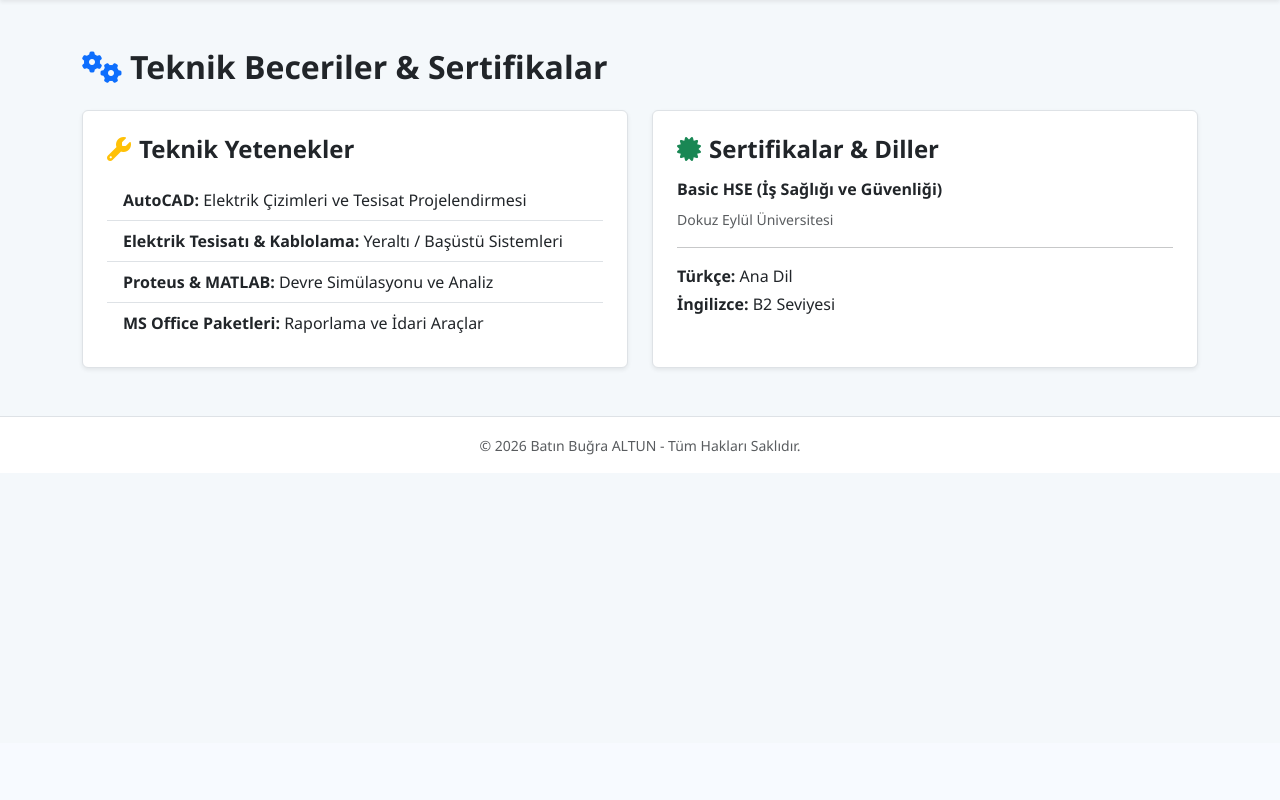
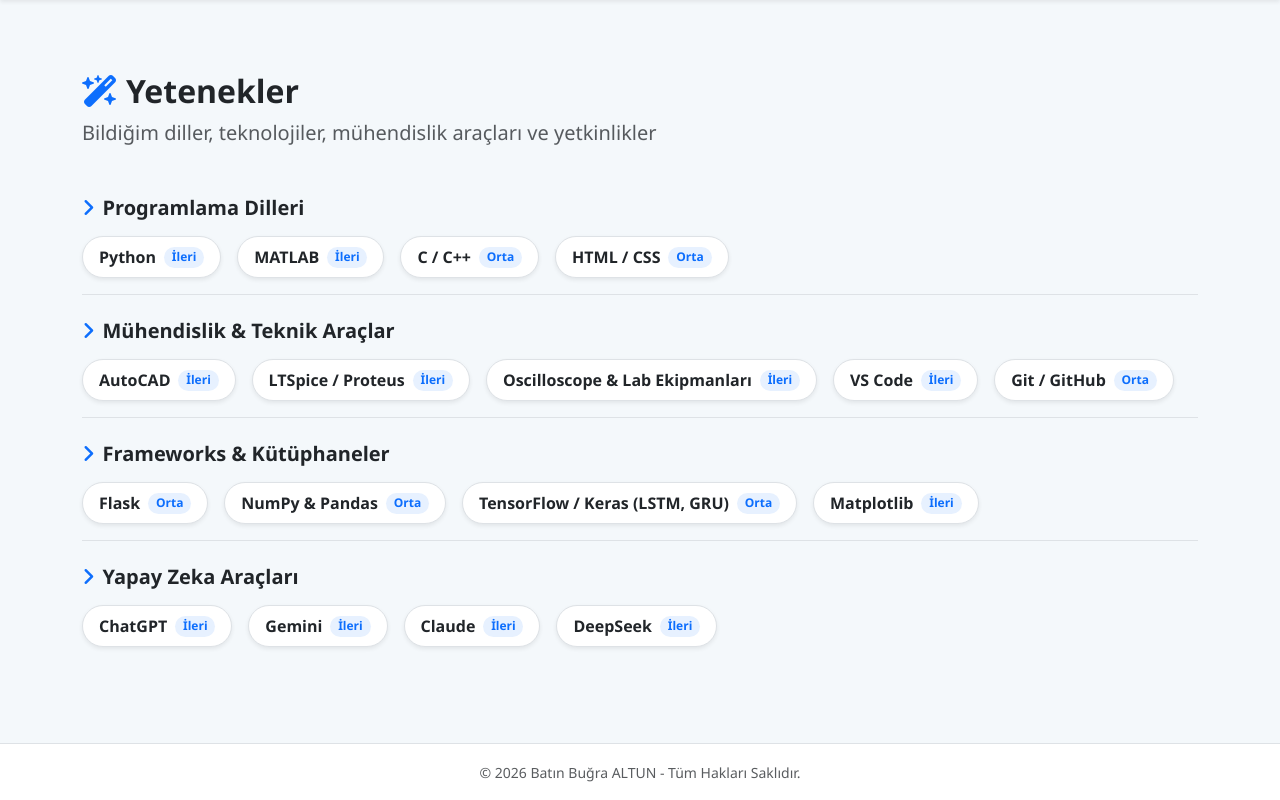
Before and after one commit to batinbugraaltun-dev/benim-cv-sitem, a Flask app: page /yetenekler in a window 1280 px wide. Shown: the part 57-857 px from the top of the page. Before the commit the page ends 512 px from the top, so only its background shows below. Run offline with Flask 3, Linux system fonts and the light colour scheme.

Commit message:
Yetenekler sayfasi yeni pill formatinda guncellendi

```diff
--- a/templates/yetenekler.html
+++ b/templates/yetenekler.html
@@ -1,36 +1,119 @@
 {% extends "base.html" %}
 
 {% block content %}
-<div class="container my-5">
-    <h2 class="fw-bold mb-4 text-dark"><i class="fa-solid fa-gears text-primary me-2"></i>Teknik Beceriler & Sertifikalar</h2>
+<div class="container my-5 py-4">
 
-    <div class="row g-4">
-        <div class="col-md-6">
-            <div class="p-4 bg-white rounded shadow-sm border h-100">
-                <h4 class="fw-bold text-dark mb-3"><i class="fa-solid fa-wrench text-warning me-2"></i>Teknik Yetenekler</h4>
-                <ul class="list-group list-group-flush">
-                    <li class="list-group-item"><strong>AutoCAD:</strong> Elektrik Çizimleri ve Tesisat Projelendirmesi</li>
-                    <li class="list-group-item"><strong>Elektrik Tesisatı & Kablolama:</strong> Yeraltı / Başüstü Sistemleri</li>
-                    <li class="list-group-item"><strong>Proteus & MATLAB:</strong> Devre Simülasyonu ve Analiz</li>
-                    <li class="list-group-item"><strong>MS Office Paketleri:</strong> Raporlama ve İdari Araçlar</li>
-                </ul>
+    <!-- Sayfa Başlığı -->
+    <div class="mb-5">
+        <h2 class="fw-bold text-dark d-flex align-items-center gap-2">
+            <i class="fa-solid fa-wand-magic-sparkles text-primary"></i> Yetenekler
+        </h2>
+        <p class="text-muted fs-5">Bildiğim diller, teknolojiler, mühendislik araçları ve yetkinlikler</p>
+    </div>
+
+    <!-- 1. Programlama Dilleri -->
+    <div class="mb-4 pb-3 border-bottom">
+        <h5 class="fw-bold text-dark mb-3 d-flex align-items-center gap-2">
+            <i class="fa-solid fa-angle-right text-primary"></i> Programlama Dilleri
+        </h5>
+        <div class="d-flex flex-wrap gap-3">
+            <div class="bg-white px-3 py-2 rounded-pill border shadow-sm d-flex align-items-center gap-2">
+                <span class="fw-semibold text-dark">Python</span>
+                <span class="badge rounded-pill text-primary" style="background-color: #e7f1ff;">İleri</span>
             </div>
-        </div>
-
-        <div class="col-md-6">
-            <div class="p-4 bg-white rounded shadow-sm border h-100">
-                <h4 class="fw-bold text-dark mb-3"><i class="fa-solid fa-certificate text-success me-2"></i>Sertifikalar & Diller</h4>
-                <div class="mb-3">
-                    <h6><strong>Basic HSE (İş Sağlığı ve Güvenliği)</strong></h6>
-                    <small class="text-muted">Dokuz Eylül Üniversitesi</small>
-                </div>
-                <hr>
-                <div>
-                    <p class="mb-1"><strong>Türkçe:</strong> Ana Dil</p>
-                    <p class="mb-0"><strong>İngilizce:</strong> B2 Seviyesi</p>
-                </div>
+            <div class="bg-white px-3 py-2 rounded-pill border shadow-sm d-flex align-items-center gap-2">
+                <span class="fw-semibold text-dark">MATLAB</span>
+                <span class="badge rounded-pill text-primary" style="background-color: #e7f1ff;">İleri</span>
+            </div>
+            <div class="bg-white px-3 py-2 rounded-pill border shadow-sm d-flex align-items-center gap-2">
+                <span class="fw-semibold text-dark">C / C++</span>
+                <span class="badge rounded-pill text-primary" style="background-color: #e7f1ff;">Orta</span>
+            </div>
+            <div class="bg-white px-3 py-2 rounded-pill border shadow-sm d-flex align-items-center gap-2">
+                <span class="fw-semibold text-dark">HTML / CSS</span>
+                <span class="badge rounded-pill text-primary" style="background-color: #e7f1ff;">Orta</span>
             </div>
         </div>
     </div>
+
+    <!-- 2. Mühendislik & Teknik Araçlar -->
+    <div class="mb-4 pb-3 border-bottom">
+        <h5 class="fw-bold text-dark mb-3 d-flex align-items-center gap-2">
+            <i class="fa-solid fa-angle-right text-primary"></i> Mühendislik & Teknik Araçlar
+        </h5>
+        <div class="d-flex flex-wrap gap-3">
+            <div class="bg-white px-3 py-2 rounded-pill border shadow-sm d-flex align-items-center gap-2">
+                <span class="fw-semibold text-dark">AutoCAD</span>
+                <span class="badge rounded-pill text-primary" style="background-color: #e7f1ff;">İleri</span>
+            </div>
+            <div class="bg-white px-3 py-2 rounded-pill border shadow-sm d-flex align-items-center gap-2">
+                <span class="fw-semibold text-dark">LTSpice / Proteus</span>
+                <span class="badge rounded-pill text-primary" style="background-color: #e7f1ff;">İleri</span>
+            </div>
+            <div class="bg-white px-3 py-2 rounded-pill border shadow-sm d-flex align-items-center gap-2">
+                <span class="fw-semibold text-dark">Oscilloscope & Lab Ekipmanları</span>
+                <span class="badge rounded-pill text-primary" style="background-color: #e7f1ff;">İleri</span>
+            </div>
+            <div class="bg-white px-3 py-2 rounded-pill border shadow-sm d-flex align-items-center gap-2">
+                <span class="fw-semibold text-dark">VS Code</span>
+                <span class="badge rounded-pill text-primary" style="background-color: #e7f1ff;">İleri</span>
+            </div>
+            <div class="bg-white px-3 py-2 rounded-pill border shadow-sm d-flex align-items-center gap-2">
+                <span class="fw-semibold text-dark">Git / GitHub</span>
+                <span class="badge rounded-pill text-primary" style="background-color: #e7f1ff;">Orta</span>
+            </div>
+        </div>
+    </div>
+
+    <!-- 3. Frameworks & Kütüphaneler -->
+    <div class="mb-4 pb-3 border-bottom">
+        <h5 class="fw-bold text-dark mb-3 d-flex align-items-center gap-2">
+            <i class="fa-solid fa-angle-right text-primary"></i> Frameworks & Kütüphaneler
+        </h5>
+        <div class="d-flex flex-wrap gap-3">
+            <div class="bg-white px-3 py-2 rounded-pill border shadow-sm d-flex align-items-center gap-2">
+                <span class="fw-semibold text-dark">Flask</span>
+                <span class="badge rounded-pill text-primary" style="background-color: #e7f1ff;">Orta</span>
+            </div>
+            <div class="bg-white px-3 py-2 rounded-pill border shadow-sm d-flex align-items-center gap-2">
+                <span class="fw-semibold text-dark">NumPy & Pandas</span>
+                <span class="badge rounded-pill text-primary" style="background-color: #e7f1ff;">Orta</span>
+            </div>
+            <div class="bg-white px-3 py-2 rounded-pill border shadow-sm d-flex align-items-center gap-2">
+                <span class="fw-semibold text-dark">TensorFlow / Keras (LSTM, GRU)</span>
+                <span class="badge rounded-pill text-primary" style="background-color: #e7f1ff;">Orta</span>
+            </div>
+            <div class="bg-white px-3 py-2 rounded-pill border shadow-sm d-flex align-items-center gap-2">
+                <span class="fw-semibold text-dark">Matplotlib</span>
+                <span class="badge rounded-pill text-primary" style="background-color: #e7f1ff;">İleri</span>
+            </div>
+        </div>
+    </div>
+
+    <!-- 4. Yapay Zeka & Prodüktivite Araçları -->
+    <div class="mb-4">
+        <h5 class="fw-bold text-dark mb-3 d-flex align-items-center gap-2">
+            <i class="fa-solid fa-angle-right text-primary"></i> Yapay Zeka Araçları
+        </h5>
+        <div class="d-flex flex-wrap gap-3">
+            <div class="bg-white px-3 py-2 rounded-pill border shadow-sm d-flex align-items-center gap-2">
+                <span class="fw-semibold text-dark">ChatGPT</span>
+                <span class="badge rounded-pill text-primary" style="background-color: #e7f1ff;">İleri</span>
+            </div>
+            <div class="bg-white px-3 py-2 rounded-pill border shadow-sm d-flex align-items-center gap-2">
+                <span class="fw-semibold text-dark">Gemini</span>
+                <span class="badge rounded-pill text-primary" style="background-color: #e7f1ff;">İleri</span>
+            </div>
+            <div class="bg-white px-3 py-2 rounded-pill border shadow-sm d-flex align-items-center gap-2">
+                <span class="fw-semibold text-dark">Claude</span>
+                <span class="badge rounded-pill text-primary" style="background-color: #e7f1ff;">İleri</span>
+            </div>
+            <div class="bg-white px-3 py-2 rounded-pill border shadow-sm d-flex align-items-center gap-2">
+                <span class="fw-semibold text-dark">DeepSeek</span>
+                <span class="badge rounded-pill text-primary" style="background-color: #e7f1ff;">İleri</span>
+            </div>
+        </div>
+    </div>
+
 </div>
 {% endblock %}
```
